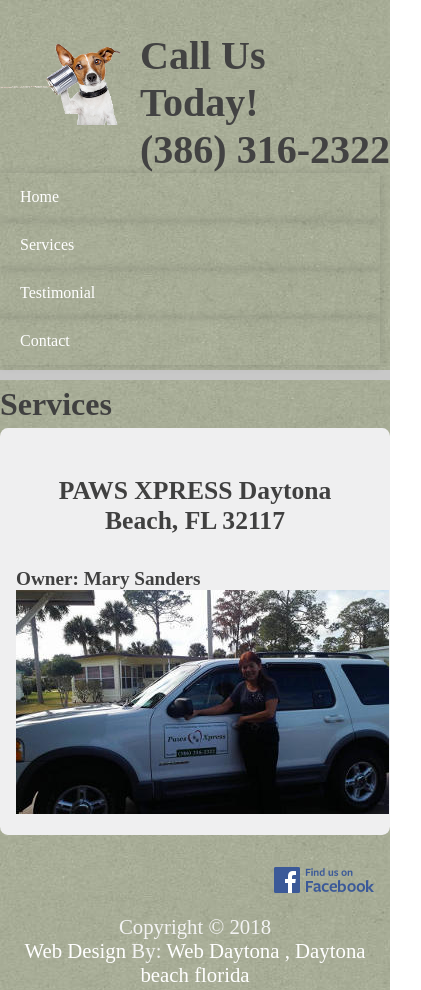
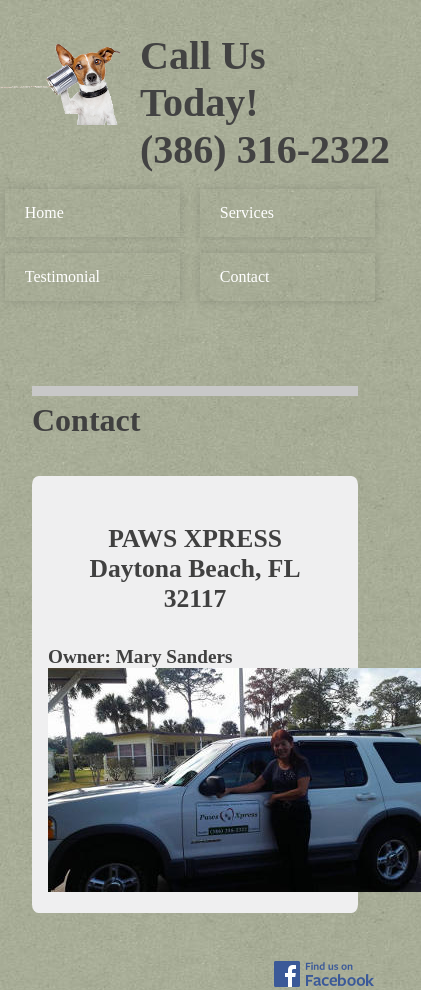
Before and after one commit to leamsigc/pawsxpress, a plain HTML site: page clone/contact.html in a window 390 px wide. Shown: the top 990 px of the page, 421 px wide, since content can reach past the window. Drawn offline with Linux system fonts and the light colour scheme.

Commit message:
made changes for responsive website better

```diff
--- a/clone/contact.html
+++ b/clone/contact.html
@@ -6,14 +6,14 @@
     <!-- <base href="http://www.pawsxpress.com/" /> -->
     <meta name="description" content="Offers precious TLC pet services to Daytona Beach and Port Orange areas: catering pet transports, pet visits and special pet deliveries for workers, elderly and handicapped...working hard to keep pets, owners and pet businesses connected!" />
     <meta name="keywords" content="pet sitting, pet transports, pet services" />
-    <!-- <meta http-equiv="Content-Type" content="text/html; charset=utf-8" /> -->
-    <!-- <meta name="MobileOptimized" content="320"> -->
+    <meta http-equiv="Content-Type" content="text/html; charset=utf-8" />
+    <meta name="MobileOptimized" content="320">
     <meta name="viewport" content="width=device-width, initial-scale=1.0">
-    <!-- <meta http-equiv="cache-control" content="max-age=0" /> -->
-    <!-- <meta http-equiv="cache-control" content="no-cache" /> -->
-    <!-- <meta http-equiv="expires" content="0" /> -->
-    <!-- <meta http-equiv="expires" content="Tue, 01 Jan 1980 1:00:00 GMT" /> -->
-    <!-- <meta http-equiv="pragma" content="no-cache" /> -->
+    <meta http-equiv="cache-control" content="max-age=0" />
+    <meta http-equiv="cache-control" content="no-cache" />
+    <meta http-equiv="expires" content="0" />
+    <meta http-equiv="expires" content="Tue, 01 Jan 1980 1:00:00 GMT" />
+    <meta http-equiv="pragma" content="no-cache" />
     <link rel="icon" type="image/png" href="favicon.png">
     <link rel="stylesheet" href="style.css">
     <link href="https://stackpath.bootstrapcdn.com/font-awesome/4.7.0/css/font-awesome.min.css" rel="stylesheet"
@@ -45,7 +45,7 @@
             </div>
         </header>
         <main>
-            <h1 class="service_title">Services</h1>
+            <h1 class="service_title">Contact</h1>
             <div class="contact">
                 <div class="form">
                     <script type="text/javascript" src="https://form.jotform.com/jsform/82814258233154"></script>
--- a/clone/style.css
+++ b/clone/style.css
@@ -180,10 +180,12 @@ footer a {
 	font-size: 1.2rem;
 	font-weight: 600;
 }
-@media (max-width: 700px) {
+@media (max-width: 900px) {
+	main{
+		padding: 1rem 2rem ;
+	}
 	nav,
-	header,
-	nav ul {
+	header {
 		flex-direction: column;
 	}
 	header {
@@ -195,8 +197,9 @@ footer a {
 		width: 100%;
 	}
 	nav ul {
-		display: block;
-		width: 100%;
+		max-width: 100%;
+		flex-wrap: wrap;
+		justify-content: space-around;
 	}
 	.testimonials .item {
 		flex-direction: column;
@@ -223,6 +226,19 @@ footer a {
 		flex-direction: column;
 	}
 	.contact_info {
+		margin-top: 2rem;
 		width: 100%;
 	}
+	nav ul li{
+
+		width: 45%;
+		margin-top: 1rem;
+	}
+	.item ul {
+		list-style: none;
+	}
+	.item img {
+		width: 100%;
+		margin-top: 1rem;
+	}
 }
```
Also changed, not shown: clone/index.html (+7 -7 lines), clone/service.html (+10 -12 lines), clone/testimonial.html (+7 -7 lines).
